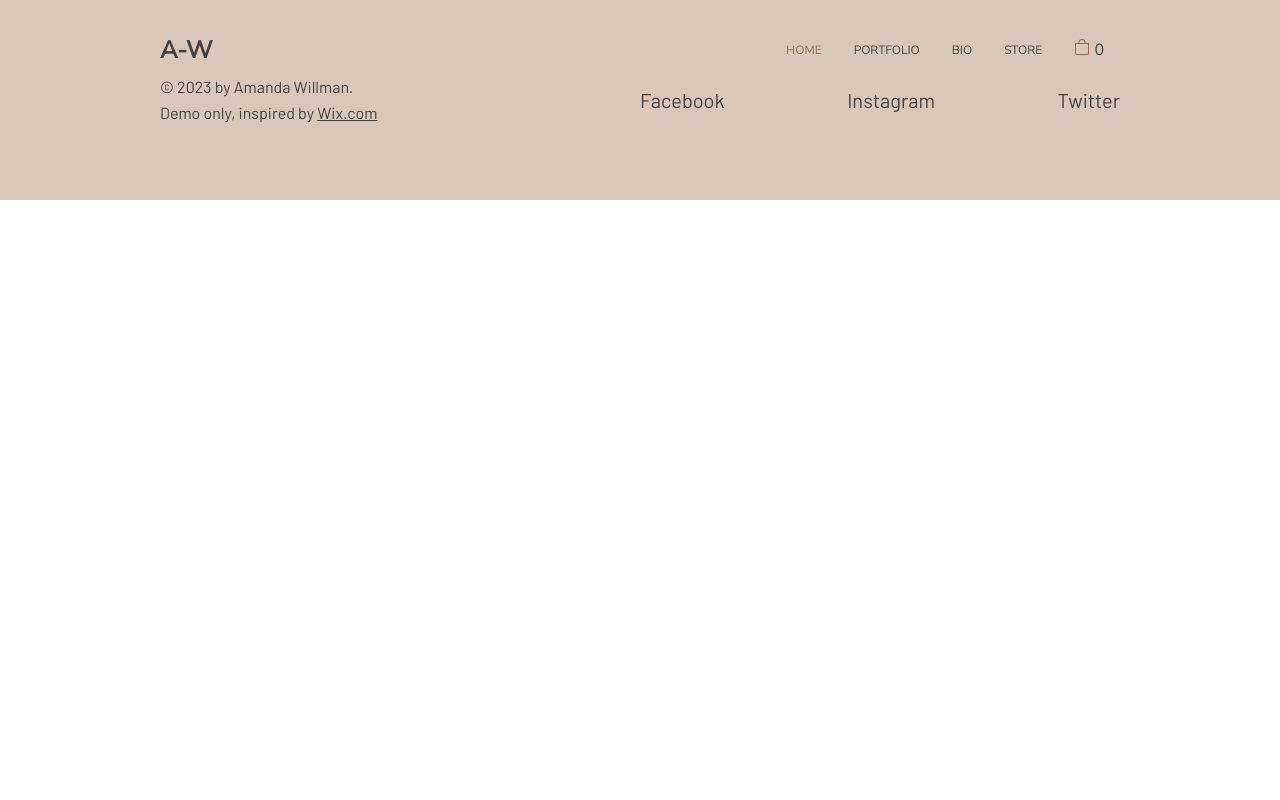
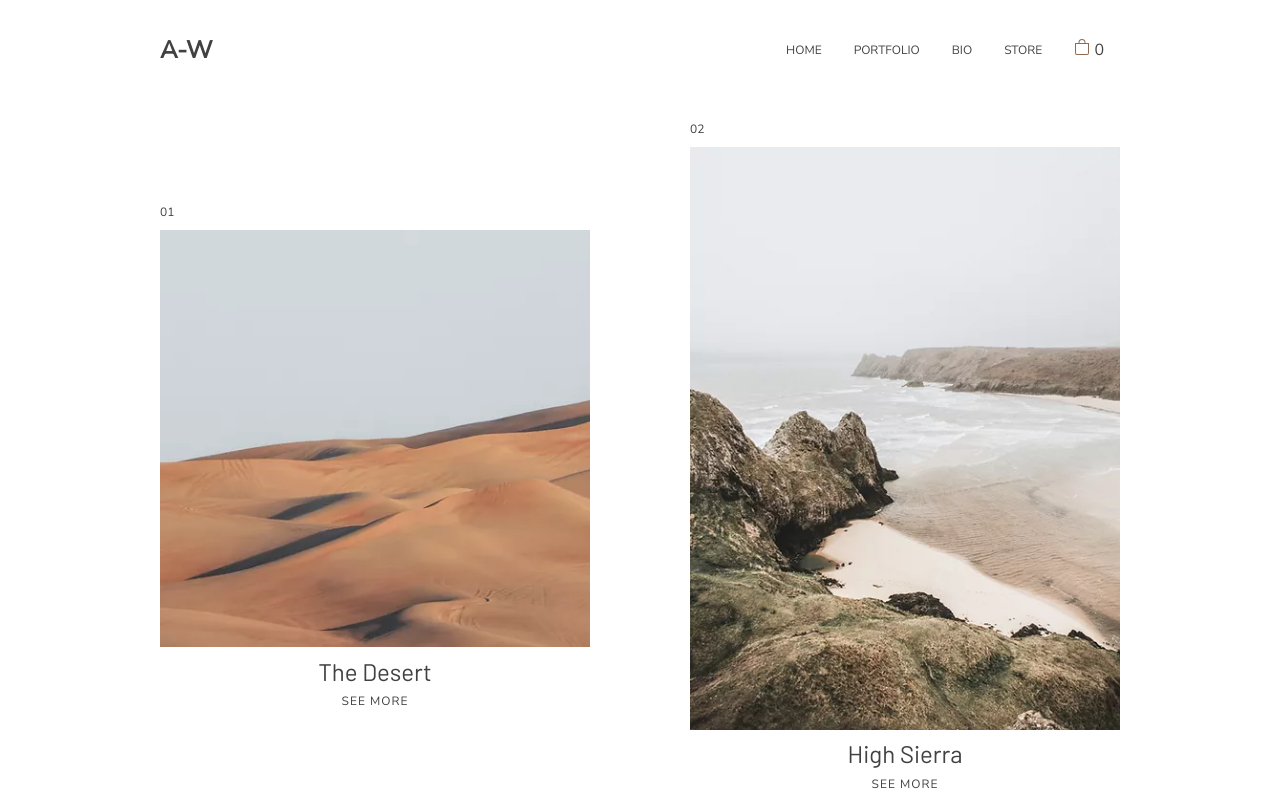
Before and after one commit to Knopkaivy/photographer-portfolio-demo, a React (Create React App) app: page /portfolio in a window 1280 px wide. Shown: the top 800 px of the page. Built offline with nearby package versions, Linux system fonts and the light colour scheme.

Commit message:
Add React Router and congfigure links for navbar and portfolio menu

```diff
--- a/src/App.js
+++ b/src/App.js
@@ -2,6 +2,7 @@ import { Routes, Route, Link } from 'react-router-dom';
 import Header from './Header';
 import Footer from './Footer';
 import Home from './Home';
+import Portfolio from './Portfolio';
 import Bio from './Bio';
 import Store from './Store';
 
@@ -13,6 +14,7 @@ function App() {
       <Header />
       <Routes>
         <Route path="/" element={<Home />} />
+        <Route path="portfolio" element={<Portfolio />} />
         <Route path="bio" element={<Bio />} />
         <Route path="store" element={<Store />} />
       </Routes>
--- a/src/Header.jsx
+++ b/src/Header.jsx
@@ -1,17 +1,18 @@
 import React, { useState } from 'react';
+import { Link } from 'react-router-dom';
 import { BsBag } from 'react-icons/bs';
 import NavItem from './NavItem';
 import './styles/Header.css';
 
 const Header = () => {
   const navList = [
-    { name: 'Home' },
+    { name: 'home' },
     {
-      name: 'Portfolio',
-      menu: ['The Desert', 'High Sierra', 'Beach', 'Forests Wilderness'],
+      name: 'portfolio',
+      menu: ['the Desert', 'high sierra', 'beach', 'forests wilderness'],
     },
-    { name: 'Bio' },
-    { name: 'Store' },
+    { name: 'bio' },
+    { name: 'store' },
   ];
   const listItems = navList.map((item) => {
     return <NavItem item={item} />;
@@ -19,13 +20,13 @@ const Header = () => {
   return (
     <div className="Header__Fixed">
       <nav className="Header container">
-        <a href="#" className="Header__Logo">
+        <Link to="/" className="Header__Logo">
           A-W
-        </a>
+        </Link>
         {listItems}
-        <a href="#" className="Header__ListItem Header__ListItem-cart">
+        <Link to="/" className="Header__ListItem Header__ListItem-cart">
           <BsBag className="Header__ListItem-cartIcon" /> <span>0</span>
-        </a>
+        </Link>
       </nav>
     </div>
   );
--- a/src/NavItem.jsx
+++ b/src/NavItem.jsx
@@ -1,25 +1,30 @@
 import React from 'react';
+import { Link } from 'react-router-dom';
 import './styles/NavItem.css';
 
 const NavItem = ({ item }) => {
   let menuList;
   if (item.menu) {
     menuList = item.menu.map((menuItem) => {
+      let linkName = menuItem.toLowerCase().replace(/\s/g, '');
       return (
-        <a href="#" className="NavItem NavItem__menuItem">
+        <Link
+          to={`${item.name}/${linkName}`}
+          className="NavItem NavItem__menuItem"
+        >
           {menuItem}
-        </a>
+        </Link>
       );
     });
   }
   return (
     <div className={item.menu ? 'NavItem__menuContainer' : null}>
-      <a
-        href="#"
+      <Link
+        to={item.name === 'home' ? '/' : item.name}
         className={`NavItem ${item.name === 'Home' ? 'NavItem-active' : null}`}
       >
         {item.name}
-      </a>
+      </Link>
       <div className={item.menu ? 'NavItem__menu' : 'NavItem__menu-closed'}>
         {item.menu && menuList}
       </div>
--- a/src/Portfolio.jsx
+++ b/src/Portfolio.jsx
@@ -11,18 +11,15 @@ const Portfolio = () => {
     {
       category: 'The Desert',
       image: { DesertCover },
-      link: 'desert',
     },
     {
       category: 'High Sierra',
       image: { SierraCover },
-      link: 'sierra',
     },
-    { category: 'Beach', image: { BeachCover }, link: 'beach' },
+    { category: 'Beach', image: { BeachCover } },
     {
       category: 'Forests Wilderness',
       image: { ForestCover },
-      link: 'forest',
     },
   ]);
 
--- a/src/PortfolioCard.jsx
+++ b/src/PortfolioCard.jsx
@@ -1,8 +1,9 @@
 import React from 'react';
+import { Link } from 'react-router-dom';
 import './styles/PortfolioCard.css';
 
-const PortfolioCard = ({ category, image, index, link }) => {
-  console.log(Object.values(image)[0]);
+const PortfolioCard = ({ category, image, index }) => {
+  let linkName = category.toLowerCase().replace(/\s/g, '');
   return (
     <div className="PortfolioCard">
       <p className="PortfolioCard__Index">{index}</p>
@@ -15,9 +16,9 @@ const PortfolioCard = ({ category, image, index, link }) => {
       </div>
       <h2 className="PortfolioCard__Header">{category}</h2>
       <div className="PortfolioCard__LinkContainer">
-        <a href="#" className="PortfolioCard__Link">
+        <Link to={`/portfolio/${linkName}`} className="PortfolioCard__Link">
           See More
-        </a>
+        </Link>
       </div>
     </div>
   );
--- a/src/styles/Portfolio.css
+++ b/src/styles/Portfolio.css
@@ -3,5 +3,5 @@
   gap: 10rem;
   flex-wrap: wrap;
   align-items: center;
-  padding: 10rem 0;
+  padding: 12rem 0;
 }
```
